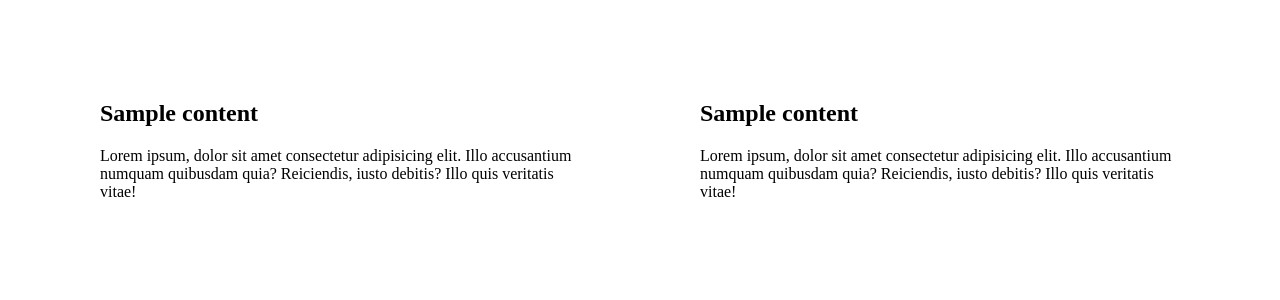
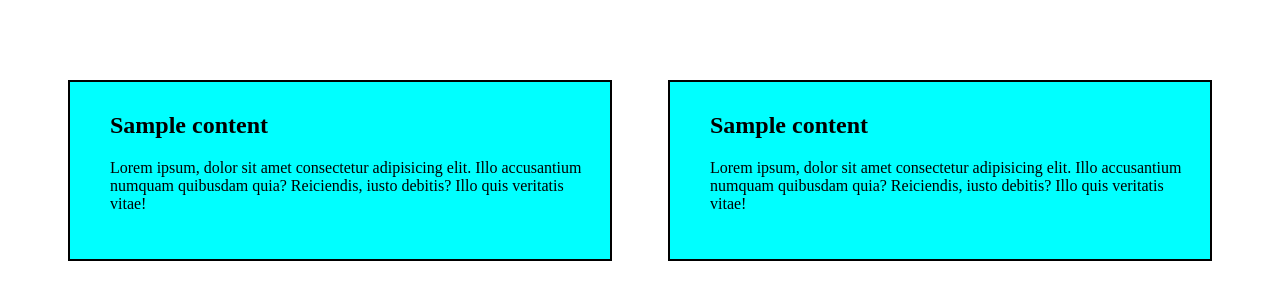
Before and after one commit to Shrish9Bhargav/Assignment_2, a plain HTML site: page assignment_3.html in a window 1280 px wide. Shown: the part 320-620 px from the top of the page. Drawn offline with Linux system fonts and the light colour scheme.

Commit message:
Update style_3.css

```diff
--- a/style_3.css
+++ b/style_3.css
@@ -16,4 +16,8 @@ body{
 .box1{
     width:40%;
     margin: auto;
+     background-color: aqua;
+    padding: 10px 20px 30px 40px;
+    border:2px solid black;
 }
+}
```
